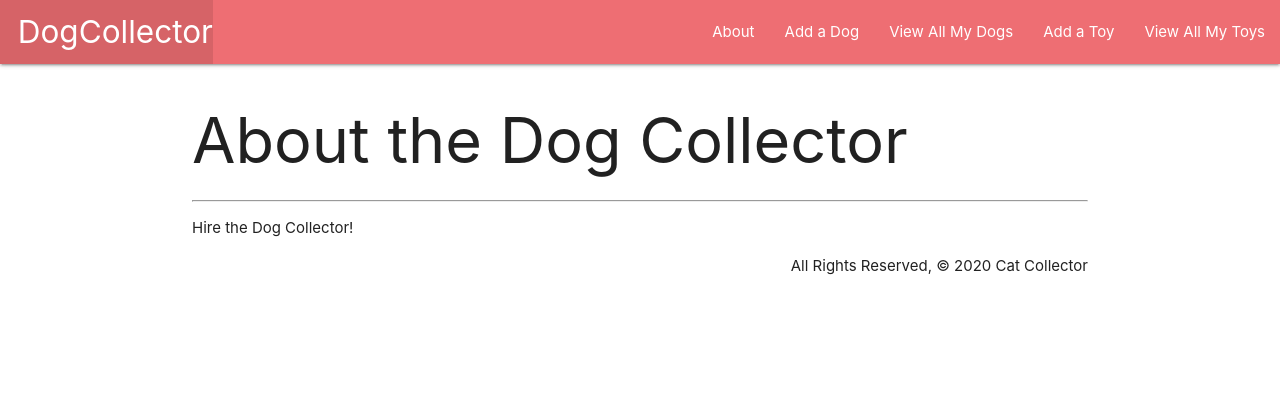
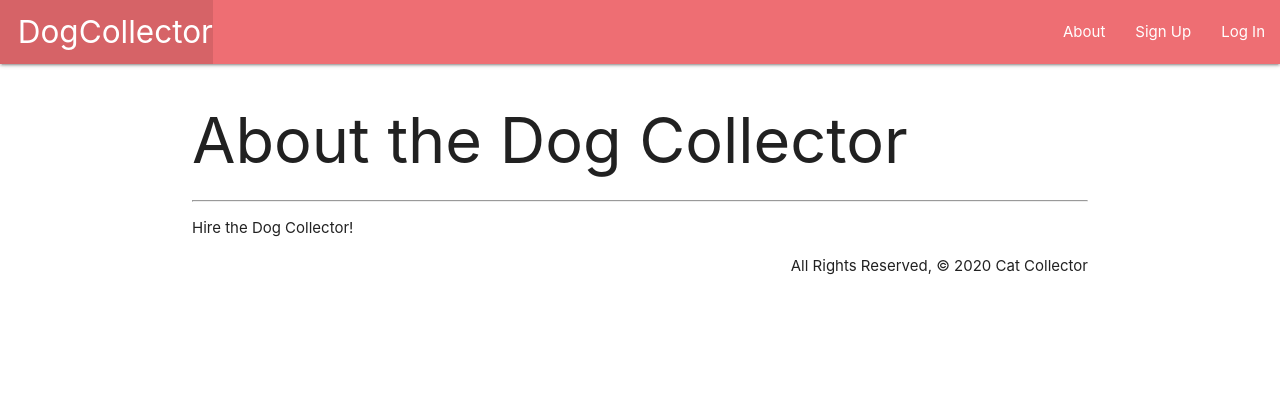
Before and after one commit to arthur-ryoo/Dog-Collector, a Django app: page /about/ in a window 1280 px wide. Shown: the top 420 px of the page. Run offline with Django 3.2, Linux system fonts and the light colour scheme.

Commit message:
Update navigation bar links

```diff
--- a/main_app/templates/base.html
+++ b/main_app/templates/base.html
@@ -29,10 +29,16 @@
           </ul>
           <ul class="right">
             <li><a href="{% url 'about' %}">About</a></li>
+            {% if user.is_authenticated %}
             <li><a href="{% url 'dogs_create' %}">Add a Dog</a></li>
             <li><a href="{% url 'index' %}">View All My Dogs</a></li>
             <li><a href="{% url 'toys_create' %}">Add a Toy</a></li>
-            <li><a href="{% url 'toys_index' %}">View All My Toys</a></li>
+            <li><a href="{% url 'toys_index' %}">View All Toys</a></li>
+            <li><a href="{% url 'logout' %}">Log Out</a></li>
+            {% else %}
+            <li><a href="{% url 'signup' %}">Sign Up</a></li>
+            <li><a href="{% url 'login' %}">Log In</a></li>
+            {% endif %}
           </ul>
         </div>
       </nav>
```
